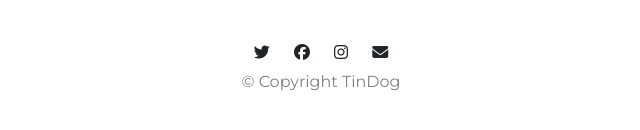
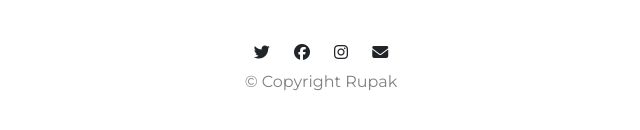
Before and after one commit to Rupak100/tindog4, a plain HTML site: page index.html in a window 1280 px wide. Shown: the part 3283-3413 px from the top of the page, 319-959 px from the left. Drawn offline with nearby package versions, Linux system fonts and the light colour scheme; a web font is replaced by a local one.

Commit message:
Update index.html

```diff
--- a/index.html
+++ b/index.html
@@ -276,7 +276,7 @@
       <i id="foo" class="fa-brands fa-instagram"></i>
       <i id="foo" class="fa-solid fa-envelope"></i>
 
-      <p>© Copyright TinDog</p>
+      <p>© Copyright Rupak</p>
     </footer>
   </body>
 </html>
```
